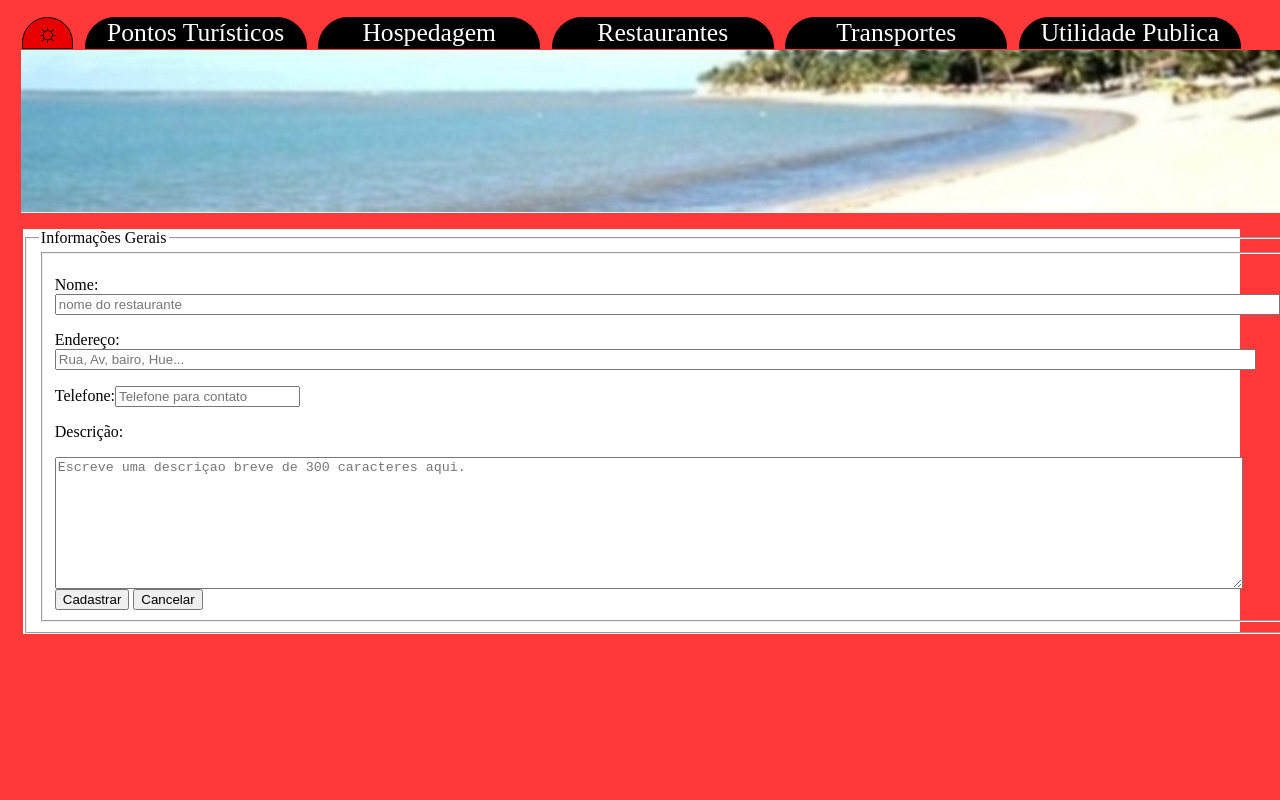
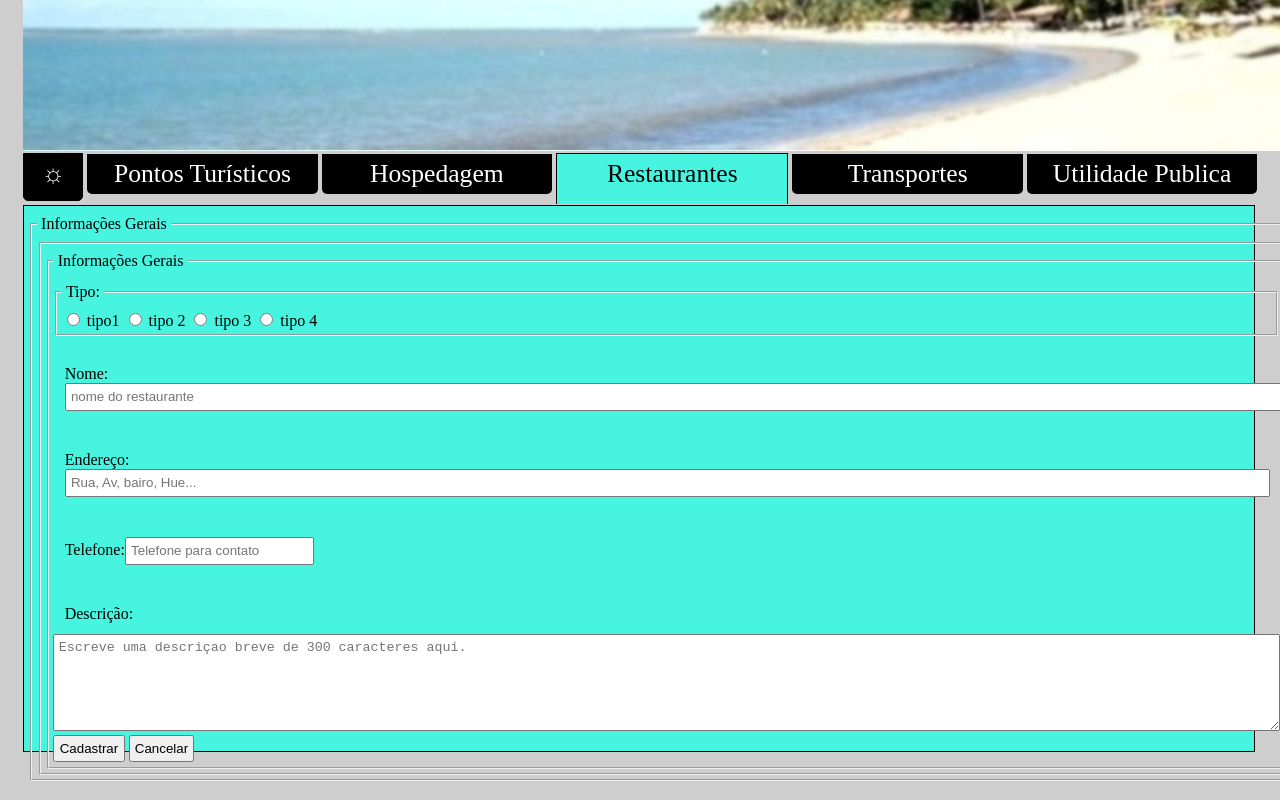
Before and after one commit to ceit-cabralia/cabralia-tour-admin, a website: page public/html/restaurantes.html in a window 1280 px wide. Shown: the top 800 px of the page. Drawn offline with Linux system fonts and the light colour scheme.

Commit message:
Corrigido erros, disigner, formulario

```diff
--- a/public/detalhe.css
+++ b/public/detalhe.css
@@ -1,4 +1,5 @@
 *{
+padding: 0.35%;
 }
 
 a {
@@ -6,34 +7,42 @@ color: #FFF;
 text-decoration: none;
 }
 .menu{
-margin: 0.32%;
 font-size: 160%;
 background-color: #000;
-border: 1px black solid;
 display: inline-block;
 text-align: center;
-width: 18.1%;
-border-top-left-radius: 30px;
-border-top-right-radius: 30px;
-border-bottom-left-radius: 0px;
-border-bottom-right-radius: 0px;
+width: 17.75%;
+border-top-left-radius: 0px;
+border-top-right-radius: 0px;
+border-bottom-left-radius: 5px;
+border-bottom-right-radius: 5px;
 list-style: none;
 }
 
 
 #menu-home{
-margin-left: -2.5%;
+border-left: 1px solid black;
+border-right: 1px solid black;
+border-top: 1px solid black;
 color: #000;
     width: 4%;
-border-top-left-radius: 30px;
-border-top-right-radius: 30px;
+height: 5.5%;
+border-top-left-radius: 0px;
+border-top-right-radius: 0px;
 border-bottom-left-radius: 0px;
 border-bottom-right-radius: 0px;
-background-color: #e60000;
+background-color: #46fc7e;
 }
+#menu-home:hover {
+border-left: 1px solid black;
+border-right: 1px solid black;
+border-top: 1px solid black;
+border-bottom:1px solid #46fc7e;
+background-color: #46fc7e;}
 body {
-margin: 1%;
-background-color:rgba(255, 45, 45, 0.94); }
+background-color: #cecece;
+}
+
 #texto-inst {
 background-color: #FFF;}
 #textointro1 {
@@ -45,10 +54,12 @@ border:1px solid #0a11b7;
 }
 
 #lst-cadastro {
+margin-left: 2px;
+margin-top: -2.2%;
 background-color: rgba(255, 45, 45, 0);}
 .imghome {
-margin-top: -1.50%;
-margin-left: 8px;
+margin-top: -3%;
+margin-left: -2px;
 }
 
 
@@ -62,6 +73,9 @@ text-align: center;
 margin-top: 2%;}
 
 
-#textointro1 {
+#txtintro {
 border: 1px solid black;
-margin-right: 1.7%;}
+background-color: #46fc7e;
+margin-top: -1.55%;
+margin-right:  1.66%;
+margin-left: 0.5%;}
--- a/public/html/estilos/hospedagem.css
+++ b/public/html/estilos/hospedagem.css
@@ -1,55 +1,86 @@
 *{
+padding: 0.35%;
 }
+
 a {
 color: #FFF;
 text-decoration: none;
 }
 .menu{
-margin: 0.32%;
 font-size: 160%;
 background-color: #000;
-border: 1px black solid;
 display: inline-block;
 text-align: center;
-width: 18.1%;
-border-top-left-radius: 30px;
-border-top-right-radius: 30px;
+width: 17.95%;
+border-top-left-radius: 0px;
+border-top-right-radius: 0px;
+border-bottom-left-radius: 5px;
+border-bottom-right-radius: 5px;
+list-style: none;
+}
+#menu-hospedagem {
+border-left: 1px solid black;
+border-right: 1px solid black;
+border-top: 1px solid black;
+background-color: rgb(250, 180, 48);
+border-top-left-radius: 0px;
+border-top-right-radius: 0px;
 border-bottom-left-radius: 0px;
 border-bottom-right-radius: 0px;
-list-style: none;
+height: 5.5%;
+color: black;
 }
+#menu-hospedagem:hover {
+border-left: 1px solid black;
+border-right: 1px solid black;
+border-top: 1px solid black;
+border-bottom:1px solid rgb(250, 180, 48);
+background-color: rgb(250, 180, 48);}
+
 #menu-home{
-margin-left: -2.5%;
-color: #000;
+border: 1px solid black;
+color: #FFF;
     width: 4%;
-border-top-left-radius: 30px;
-border-top-right-radius: 30px;
-border-bottom-left-radius: 0px;
-border-bottom-right-radius: 0px;
-background-color: #080000;
+height: 4.8%;
+border-top-left-radius: 0px;
+border-top-right-radius: 0px;
+border-bottom-left-radius: 5px;
+border-bottom-right-radius: 5px;
+
 }
-body {
-margin: 1%;
-background-color:rgba(255, 45, 45, 0.94);
+body {background-color: #cecece;
 }
+
+#texto-inst {
+background-color: #FFF;}
+#textointro1 {
+background-color: #FFF;}
+
 .menu:hover {
 background-color: #9d9d9d;
 border:1px solid #0a11b7;
 }
+
 #lst-cadastro {
-background-color: rgba(255, 45, 45, 0);
-}
+margin-left: 2px;
+margin-top: -2.2%;
+background-color: rgba(255, 45, 45, 0);}
 .imghome {
-margin-top: -1.50%;
-margin-left: 8px;
+margin-top: -3%;
+margin-left: -2px;
 }
 
-form {
-background-color: #FFF;
-margin-right: 14px;
-width: 97%;
-margin-left: 10px;
-}
 textarea {
-width: 97%;
-height: 15%;}
+width: 100%;
+height: 18%;}
+p{
+margin: 1px;}
+
+form{
+height: 75%;
+width: 98%;
+border: 1px solid black;
+background-color: rgb(250, 180, 48);
+margin-top: -1.55%;
+margin-right:  1.66%;
+margin-left: 0.5%;}
--- a/public/html/estilos/pontosturisticos.css
+++ b/public/html/estilos/pontosturisticos.css
@@ -1,4 +1,5 @@
 *{
+padding: 0.35%;
 }
 
 a {
@@ -6,34 +7,50 @@ color: #FFF;
 text-decoration: none;
 }
 .menu{
-margin: 0.32%;
 font-size: 160%;
 background-color: #000;
-border: 1px black solid;
 display: inline-block;
 text-align: center;
-width: 18.1%;
-border-top-left-radius: 30px;
-border-top-right-radius: 30px;
+width: 17.95%;
+border-top-left-radius: 0px;
+border-top-right-radius: 0px;
+border-bottom-left-radius: 5px;
+border-bottom-right-radius: 5px;
+list-style: none;
+}
+#menu-pontosturisticos {
+border-left: 1px solid black;
+border-right: 1px solid black;
+border-top: 1px solid black;
+background-color: #f0fd47;
+border-top-left-radius: 0px;
+border-top-right-radius: 0px;
 border-bottom-left-radius: 0px;
 border-bottom-right-radius: 0px;
-list-style: none;
+height: 5.5%;
+color: black;
+}
+#menu-pontosturisticos:hover {
+border-left: 1px solid black;
+border-right: 1px solid black;
+border-top: 1px solid black;
+border-bottom:1px solid #f0fd47;
+background-color: #f0fd47;}
+
+#menu-home{
+border: 1px solid black;
+color: #FFF;
+    width: 4%;
+height: 4.8%;
+border-top-left-radius: 0px;
+border-top-right-radius: 0px;
+border-bottom-left-radius: 5px;
+border-bottom-right-radius: 5px;
+
+}
+body {background-color: #cecece;
 }
 
-
-#menu-home{
-margin-left: -2.5%;
-color: #000;
-    width: 4%;
-border-top-left-radius: 30px;
-border-top-right-radius: 30px;
-border-bottom-left-radius: 0px;
-border-bottom-right-radius: 0px;
-background-color: #e60000;
-}
-body {
-margin: 1%;
-background-color:rgba(255, 45, 45, 0.94); }
 #texto-inst {
 background-color: #FFF;}
 #textointro1 {
@@ -45,42 +62,23 @@ border:1px solid #0a11b7;
 }
 
 #lst-cadastro {
+margin-left: 2px;
+margin-top: -2.2%;
 background-color: rgba(255, 45, 45, 0);}
 .imghome {
-margin-top: -1.50%;
-margin-left: 8px;
+margin-top: -3%;
+margin-left: -2px;
 }
 
-
-#texto-home {
-text-align: center;
-font-size: 200%;}
+textarea {
+width: 100%;
+height: 18%;}
 
 
-#texto-inst {
-text-align: center;
-margin-top: 2%;}
-
-
-#textointro1 {
+form{
+width: 98%;
 border: 1px solid black;
-margin-right: 1.7%;}
-#menu-home{
-color: #000;
-width: 4%;
-border-top-left-radius: 30px;
-border-top-right-radius: 30px;
-border-bottom-left-radius: 0px;
-border-bottom-right-radius: 0px;
-}
-#menu-pontosturisticos {
-background-color: #dd4c16}
-form {
-background-color: #FFF;
-margin-right: 14px;
-width: 97%;
-margin-left: 10px;
-}
-textarea {
-width: 97%;
-height: 17%;}
+background-color: #f0fd47;
+margin-top: -1.55%;
+margin-right:  1.66%;
+margin-left: 0.5%;}
--- a/public/html/estilos/restaurantes.css
+++ b/public/html/estilos/restaurantes.css
@@ -1,4 +1,5 @@
 *{
+padding: 0.35%;
 }
 
 a {
@@ -6,34 +7,50 @@ color: #FFF;
 text-decoration: none;
 }
 .menu{
-margin: 0.32%;
 font-size: 160%;
 background-color: #000;
-border: 1px black solid;
 display: inline-block;
 text-align: center;
-width: 18.1%;
-border-top-left-radius: 30px;
-border-top-right-radius: 30px;
+width: 17.95%;
+border-top-left-radius: 0px;
+border-top-right-radius: 0px;
+border-bottom-left-radius: 5px;
+border-bottom-right-radius: 5px;
+list-style: none;
+}
+#menu-restaurantes {
+border-left: 1px solid black;
+border-right: 1px solid black;
+border-top: 1px solid black;
+background-color: rgb(70, 244, 223);
+border-top-left-radius: 0px;
+border-top-right-radius: 0px;
 border-bottom-left-radius: 0px;
 border-bottom-right-radius: 0px;
-list-style: none;
+height: 5.5%;
+color: black;
+}
+#menu-restaurantes:hover {
+border-left: 1px solid black;
+border-right: 1px solid black;
+border-top: 1px solid black;
+border-bottom:1px solid rgb(70, 244, 223);
+background-color: rgb(70, 244, 223);}
+
+#menu-home{
+border: 1px solid black;
+color: #FFF;
+    width: 4%;
+height: 4.8%;
+border-top-left-radius: 0px;
+border-top-right-radius: 0px;
+border-bottom-left-radius: 5px;
+border-bottom-right-radius: 5px;
+
+}
+body {background-color: #cecece;
 }
 
-
-#menu-home{
-margin-left: -2.5%;
-color: #000;
-    width: 4%;
-border-top-left-radius: 30px;
-border-top-right-radius: 30px;
-border-bottom-left-radius: 0px;
-border-bottom-right-radius: 0px;
-background-color: #e60000;
-}
-body {
-margin: 1%;
-background-color:rgba(255, 45, 45, 0.94); }
 #texto-inst {
 background-color: #FFF;}
 #textointro1 {
@@ -45,19 +62,25 @@ border:1px solid #0a11b7;
 }
 
 #lst-cadastro {
+margin-left: 2px;
+margin-top: -2.2%;
 background-color: rgba(255, 45, 45, 0);}
 .imghome {
-margin-top: -1.50%;
-margin-left: 8px;
+margin-top: -3%;
+margin-left: -2px;
 }
 
+textarea {
+width: 100%;
+height: 18%;}
+p{
+margin: 7px;}
 
-form {
-background-color: #FFF;
-margin-right: 14px;
-width: 97%;
-margin-left: 10px;
-}
-textarea {
-width: 97%;
-height: 17%;}
+form{
+height: 70%;
+width: 98%;
+border: 1px solid black;
+background-color: rgb(70, 244, 223);
+margin-top: -1.55%;
+margin-right:  1.66%;
+margin-left: 0.5%;}
--- a/public/html/estilos/transportes.css
+++ b/public/html/estilos/transportes.css
@@ -1,8 +1,5 @@
-
-#menu-transportes{
-background-color: #2817f8;
-}
 *{
+padding: 0.35%;
 }
 
 a {
@@ -10,34 +7,50 @@ color: #FFF;
 text-decoration: none;
 }
 .menu{
-margin: 0.32%;
 font-size: 160%;
 background-color: #000;
-border: 1px black solid;
 display: inline-block;
 text-align: center;
-width: 18.1%;
-border-top-left-radius: 30px;
-border-top-right-radius: 30px;
+width: 17.95%;
+border-top-left-radius: 0px;
+border-top-right-radius: 0px;
+border-bottom-left-radius: 5px;
+border-bottom-right-radius: 5px;
+list-style: none;
+}
+#menu-transportes {
+border-left: 1px solid black;
+border-right: 1px solid black;
+border-top: 1px solid black;
+background-color: rgb(182, 77, 250);
+border-top-left-radius: 0px;
+border-top-right-radius: 0px;
 border-bottom-left-radius: 0px;
 border-bottom-right-radius: 0px;
-list-style: none;
+height: 5.5%;
+color: black;
+}
+#menu-transportes:hover {
+border-left: 1px solid black;
+border-right: 1px solid black;
+border-top: 1px solid black;
+border-bottom:1px solid rgb(182, 77, 250);
+background-color: rgb(182, 77, 250);}
+
+#menu-home{
+border: 1px solid black;
+color: #FFF;
+    width: 4%;
+height: 4.8%;
+border-top-left-radius: 0px;
+border-top-right-radius: 0px;
+border-bottom-left-radius: 5px;
+border-bottom-right-radius: 5px;
+
+}
+body {background-color: #cecece;
 }
 
-
-#menu-home{
-margin-left: -2.5%;
-color: #000;
-    width: 4%;
-border-top-left-radius: 30px;
-border-top-right-radius: 30px;
-border-bottom-left-radius: 0px;
-border-bottom-right-radius: 0px;
-background-color: #e60000;
-}
-body {
-margin: 1%;
-background-color:rgba(255, 45, 45, 0.94); }
 #texto-inst {
 background-color: #FFF;}
 #textointro1 {
@@ -49,18 +62,26 @@ border:1px solid #0a11b7;
 }
 
 #lst-cadastro {
-background-color: rgba(255, 45, 45, 0);}
+margin-left: 2px;
+margin-top: -2.2%;
+background-color: rgba(164, 35, 247, 0.03);}
 .imghome {
-margin-top: -1.50%;
-margin-left: 8px;
+margin-top: -3%;
+margin-left: -2px;
 }
 
-form {
-background-color: #FFF;
-margin-right: 14px;
-width: 97%;
-margin-left: 10px;
-}
 textarea {
-width: 97%;
-height: 17%;}
+width: 100%;
+height: 18%;}
+p{
+margin: 6px;
+padding: 4px;}
+
+form{
+height: 70%;
+width: 98%;
+border: 1px solid black;
+background-color:rgb(182, 77, 250);;
+margin-top: -1.55%;
+margin-right:  1.66%;
+margin-left: 0.5%;}
--- a/public/html/estilos/utilidadepublica.css
+++ b/public/html/estilos/utilidadepublica.css
@@ -1,40 +1,60 @@
-#menu-utilidadepublica{
-background-color: #6f0096;
+*{
+padding: 0.35%;
 }
+
 a {
 color: #FFF;
 text-decoration: none;
 }
 .menu{
-margin: 0.32%;
 font-size: 160%;
 background-color: #000;
-border: 1px black solid;
 display: inline-block;
 text-align: center;
-width: 18.1%;
-border-top-left-radius: 30px;
-border-top-right-radius: 30px;
+width: 17.95%;
+border-top-left-radius: 0px;
+border-top-right-radius: 0px;
+border-bottom-left-radius: 5px;
+border-bottom-right-radius: 5px;
+list-style: none;
+}
+#menu-utilidadepublica {
+border-left: 1px solid black;
+border-right: 1px solid black;
+border-top: 1px solid black;
+background-color: rgb(170, 156, 248);
+border-top-left-radius: 0px;
+border-top-right-radius: 0px;
 border-bottom-left-radius: 0px;
 border-bottom-right-radius: 0px;
-list-style: none;
+height: 5.5%;
+color: black;
+}
+#menu-utilidadepublica:hover {
+border-left: 1px solid black;
+border-right: 1px solid black;
+border-top: 1px solid black;
+border-bottom:1px solid rgb(170, 156, 248);
+background-color: rgb(170, 156, 248);}
+
+#menu-home{
+border: 1px solid black;
+color: #FFF;
+    width: 4%;
+height: 4.8%;
+border-top-left-radius: 0px;
+border-top-right-radius: 0px;
+border-bottom-left-radius: 5px;
+border-bottom-right-radius: 5px;
+
+}
+body {background-color: #cecece;
 }
 
-
-#menu-home{
-margin-left: -2.5%;
-color: #000;
-    width: 4%;
-border-top-left-radius: 30px;
-border-top-right-radius: 30px;
-border-bottom-left-radius: 0px;
-border-bottom-right-radius: 0px;
-background-color: #e60000;
-}
-body {
-margin: 1%;
-background-color:rgba(255, 45, 45, 0.94); }
-
+#texto-inst {
+background-color: #FFF;}
+#textointro1 {
+background-color: #FFF;}
 
 .menu:hover {
 background-color: #9d9d9d;
@@ -42,18 +62,25 @@ border:1px solid #0a11b7;
 }
 
 #lst-cadastro {
+margin-left: 2px;
+margin-top: -2.2%;
 background-color: rgba(255, 45, 45, 0);}
 .imghome {
-margin-top: -1.50%;
-margin-left: 8px;
+margin-top: -3%;
+margin-left: -2px;
 }
 
-form {
-background-color: #FFF;
-margin-right: 14px;
-width: 97%;
-margin-left: 10px;
-}
 textarea {
-width: 97%;
-height: 17%;}
+width: 100%;
+height: 18%;}
+p{
+margin: 7px;}
+
+form{
+height: 70%;
+width: 98.06%;
+border: 1px solid black;
+background-color: rgb(170, 156, 248);
+margin-top: -1.55%;
+margin-right:  1.66%;
+margin-left: 0.5%;}
--- a/public/html/restaurantes.html
+++ b/public/html/restaurantes.html
@@ -8,6 +8,7 @@
      <link rel="stylesheet" href="estilos/restaurantes.css">
     </head>
     <body>
+        <figure id="img-home" class="imghome"><img src="../img/imghome.jpg"></figure>
 
 <ul id="lst-cadastro" class="lst-cadastro">
 <a id="menu-home" class="menu" href="../index.html"><li>☼</li></a>
@@ -23,10 +24,19 @@
 <a id="menu-utilidadepublica" class="menu" href="utilidadepublica.html"><li>Utilidade Publica</li></a>
 
                                                                             </ul>
-    <figure id="img-home" class="imghome"><img src="../img/imghome.jpg"></figure>
+
    <form class="form-class" method="post">
     <fieldset id="fs-infog"><legend>Informações Gerais</legend>
-    <fieldset id="r-fs">
+                   <fieldset id="fs-r">
+        <fieldset id="infog"><legend>Informações Gerais</legend>
+                   <fieldset id="fs-restaurants=es"><legend>Tipo:</legend>
+    <input type="radio" name="btnradio" id="opc-tipo1"/> tipo1
+    <input type="radio" name="btnradio" id="opc-tipo2"/> tipo 2
+    <input type="radio" name="btnradio" id="opc-tipo3"/> tipo 3
+    <input type="radio" name="btnradio" id="opc-tipo4"/> tipo 4
+
+     </fieldset>
+
     <label for="r-nome"> <p>Nome:<input type="text" name="rnome" id="r-nome" placeholder="nome do restaurante" size="150"/></label></p>
     <label for="r-endereço"> <p>Endereço:<input type="text" name="rendereço" id="r-endereço" placeholder="Rua, Av, bairo, Hue..." size="147"/></label></p>
     <label for="r-tel"> <p>Telefone:<input type="text" name="htel" id="r-tel" placeholder="Telefone para contato"/></label></p>
@@ -35,6 +45,6 @@
 <input id="btncadastrar-restaurantes" type="button"  value="Cadastrar">
    <input id="btn-cancelar" type="reset" value="Cancelar">
 
-       </fieldset></fieldset>
+       </fieldset>
         </form>
     </body></html>
```
Also changed, not shown: public/html/hospedagem.html (+4 -4 lines), public/html/pontosturisticos.html (+4 -4 lines), public/html/transportes.html (+5 -8 lines), public/html/utilidadepublica.html (+10 -2 lines), public/index.html (+3 -3 lines).
